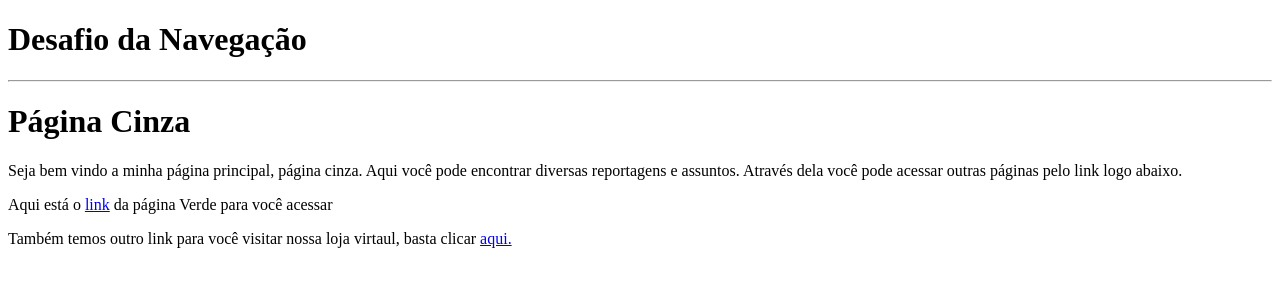
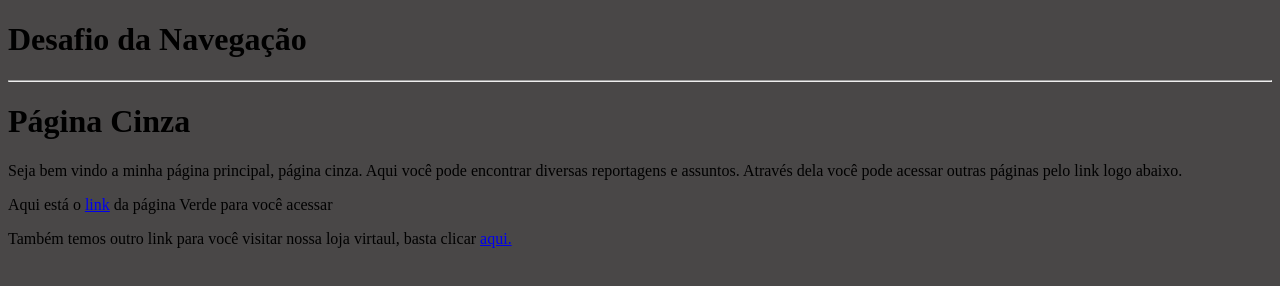
Before and after one commit to morelli05/cursohtml5, a plain HTML site: page Desafios/Desafio 008/index.html in a window 1280 px wide. Drawn offline with Linux system fonts and the light colour scheme.

Commit message:
Alteração feita nos códigos

```diff
--- a/Desafios/Desafio 008/index.html
+++ b/Desafios/Desafio 008/index.html
@@ -7,10 +7,15 @@
   <link rel="shortcut icon" href="eu.jpg" type="image/x-icon">
   <title>Desafio 8</title>
 </head>
-<h1>Desafio da Navegação</h1><hr>
+<body>
+  <style>
+    body {
+        background-color: rgb(73, 71, 71);
+    }
+  </style>
+  <h1>Desafio da Navegação</h1><hr>
 <h1>Página Cinza</h1>
 <p>Seja bem vindo a minha página principal, página cinza. Aqui você pode encontrar diversas reportagens e assuntos. Através dela você pode acessar outras páginas pelo link logo abaixo.</p>
-<body>
  <p>Aqui está o <a href="pag2.html" target="_self" rel="next">link</a> da página Verde para você acessar</p>
  <p>Também temos outro link para você visitar nossa loja virtaul, basta clicar <a href="promo/promo.html" target="_self" rel="next">aqui.</a></p>
 </html>
```
Also changed, not shown: Desafios/Desafio 008/pag2.html (+2 -2 lines), Desafios/Desafio 008/promo/promo.html (+1 -1 lines).
